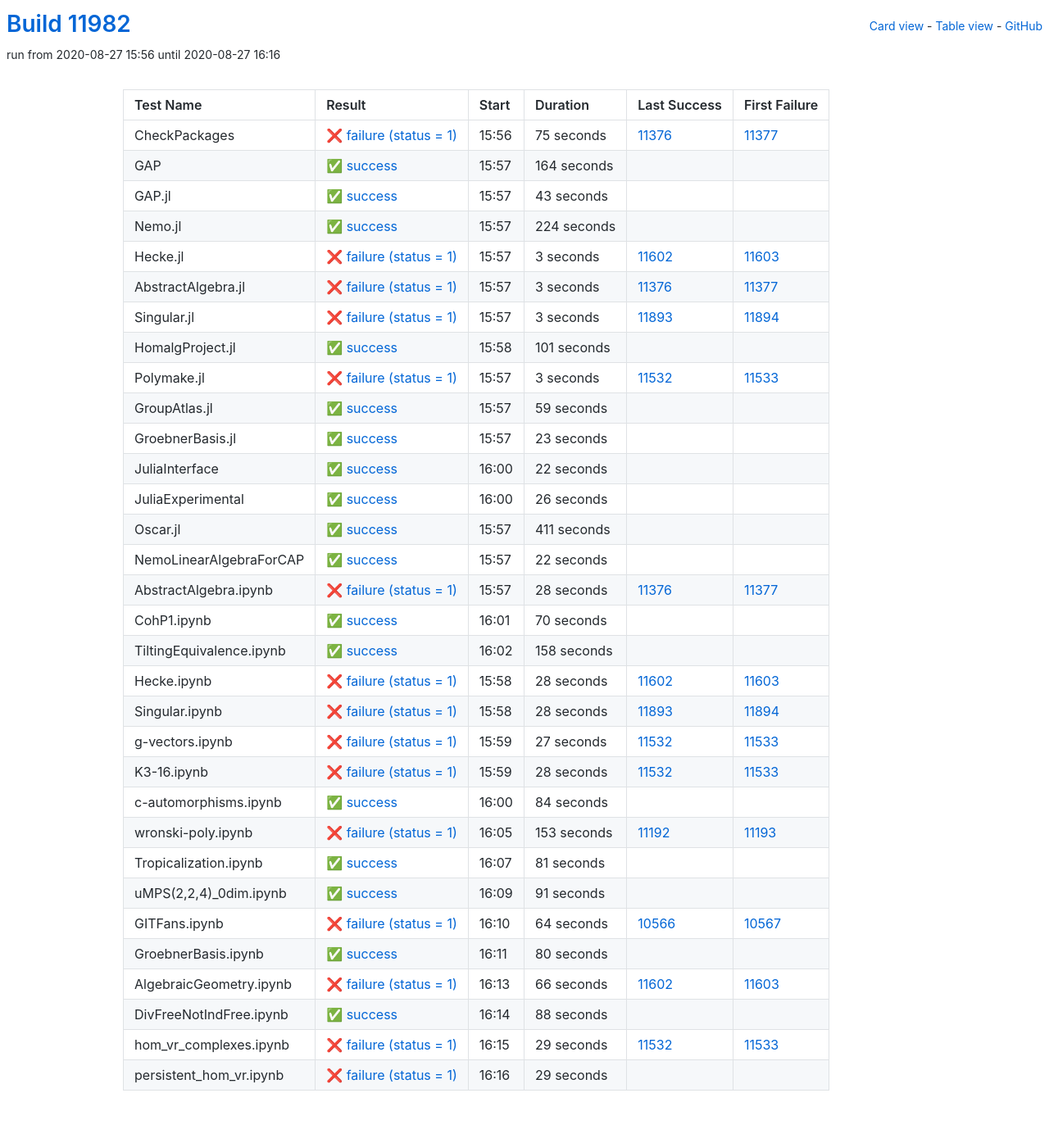
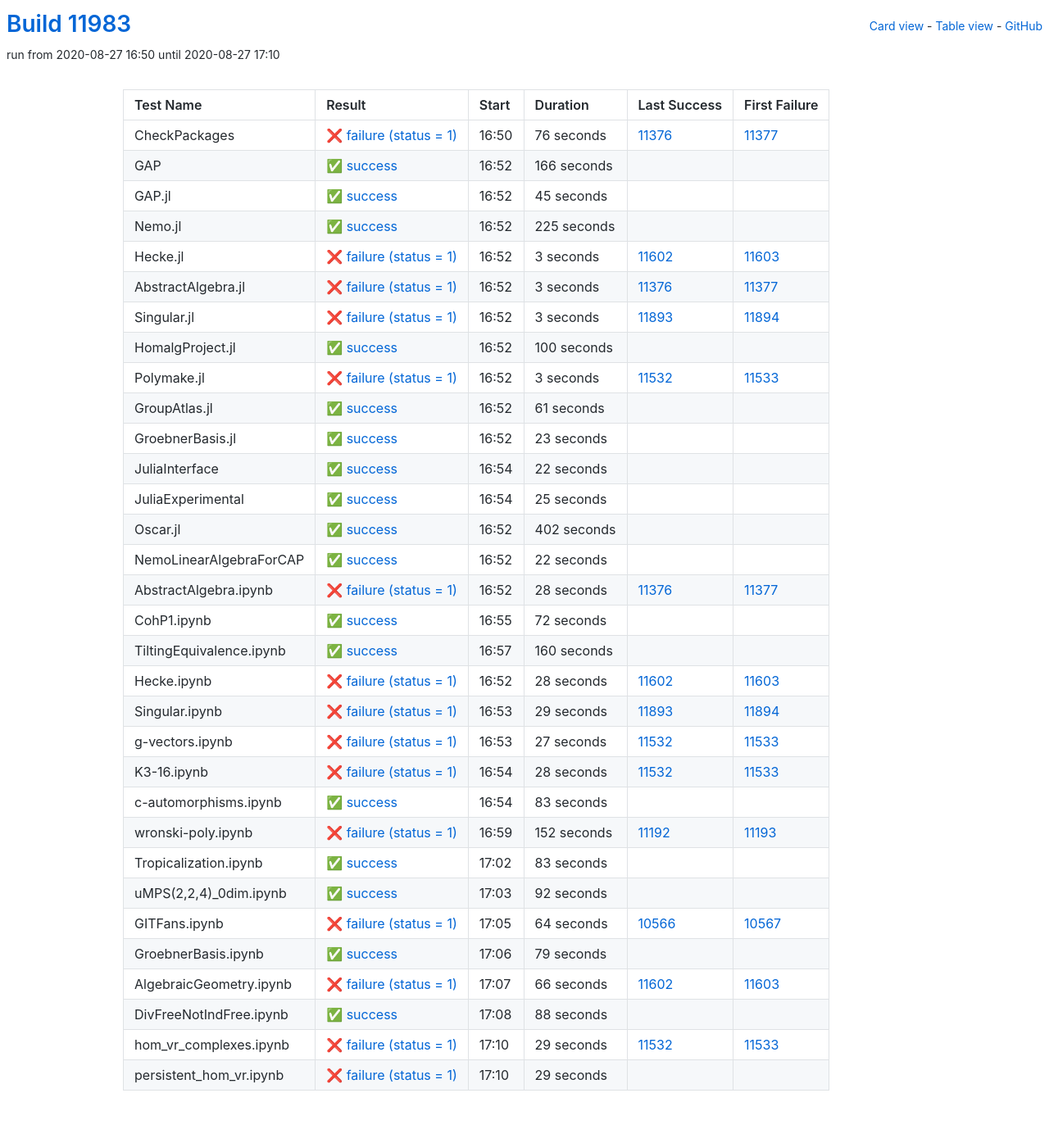
Before and after one commit to oscar-system/oscar-ci-status, a Jekyll site: the page built from table.html, in a window 1280 px wide. Shown: the whole page at 82% size. Built offline with Jekyll 4.4.1, drawn with Linux system fonts in a browser that asks for light colours.

Commit message:
Build #11983

```diff
--- a/_data/ci.yml
+++ b/_data/ci.yml
@@ -1,6 +1,6 @@
 ---
-build: 11982
-build_url: https://oscarci.mathematik.uni-kl.de/job/oscar/11982/
+build: 11983
+build_url: https://oscarci.mathematik.uni-kl.de/job/oscar/11983/
 job: oscar
 organization: oscar-system
 repo: oscar-ci-status
@@ -8,56 +8,56 @@
 tests:
 - name: CheckPackages
   id: checkpackages
-  log: https://oscarci.mathematik.uni-kl.de/job/oscar/11982/artifact/logs/build-11982/CheckPackages.log
-  start: 2020-08-27 15:56
+  log: https://oscarci.mathematik.uni-kl.de/job/oscar/11983/artifact/logs/build-11983/CheckPackages.log
+  start: 2020-08-27 16:50
   success: false
   exitcode: 1
   status: failure
-  duration: 75
+  duration: 76
   last_success: 11376
   last_success_url: https://oscarci.mathematik.uni-kl.de/job/oscar/11376/
   first_failure: 11377
   first_failure_url: https://oscarci.mathematik.uni-kl.de/job/oscar/11377/
 - name: GAP
   id: gap
-  log: https://oscarci.mathematik.uni-kl.de/job/oscar/11982/artifact/logs/build-11982/GAP.log
-  start: 2020-08-27 15:57
+  log: https://oscarci.mathematik.uni-kl.de/job/oscar/11983/artifact/logs/build-11983/GAP.log
+  start: 2020-08-27 16:52
   success: true
   exitcode: 0
   status: success
-  duration: 164
+  duration: 166
   last_success: false
   last_success_url:
   first_failure: false
   first_failure_url:
 - name: GAP.jl
   id: gap-jl
-  log: https://oscarci.mathematik.uni-kl.de/job/oscar/11982/artifact/logs/build-11982/GAP.jl.log
-  start: 2020-08-27 15:57
+  log: https://oscarci.mathematik.uni-kl.de/job/oscar/11983/artifact/logs/build-11983/GAP.jl.log
+  start: 2020-08-27 16:52
   success: true
   exitcode: 0
   status: success
-  duration: 43
+  duration: 45
   last_success: false
   last_success_url:
   first_failure: false
   first_failure_url:
 - name: Nemo.jl
   id: nemo-jl
-  log: https://oscarci.mathematik.uni-kl.de/job/oscar/11982/artifact/logs/build-11982/Nemo.jl.log
-  start: 2020-08-27 15:57
+  log: https://oscarci.mathematik.uni-kl.de/job/oscar/11983/artifact/logs/build-11983/Nemo.jl.log
+  start: 2020-08-27 16:52
   success: true
   exitcode: 0
   status: success
-  duration: 224
+  duration: 225
   last_success: false
   last_success_url:
   first_failure: false
   first_failure_url:
 - name: Hecke.jl
   id: hecke-jl
-  log: https://oscarci.mathematik.uni-kl.de/job/oscar/11982/artifact/logs/build-11982/Hecke.jl.log
-  start: 2020-08-27 15:57
+  log: https://oscarci.mathematik.uni-kl.de/job/oscar/11983/artifact/logs/build-11983/Hecke.jl.log
+  start: 2020-08-27 16:52
   success: false
   exitcode: 1
   status: failure
@@ -68,8 +68,8 @@
   first_failure_url: https://oscarci.mathematik.uni-kl.de/job/oscar/11603/
 - name: AbstractAlgebra.jl
   id: abstractalgebra-jl
-  log: https://oscarci.mathematik.uni-kl.de/job/oscar/11982/artifact/logs/build-11982/AbstractAlgebra.jl.log
-  start: 2020-08-27 15:57
+  log: https://oscarci.mathematik.uni-kl.de/job/oscar/11983/artifact/logs/build-11983/AbstractAlgebra.jl.log
+  start: 2020-08-27 16:52
   success: false
   exitcode: 1
   status: failure
@@ -80,8 +80,8 @@
   first_failure_url: https://oscarci.mathematik.uni-kl.de/job/oscar/11377/
 - name: Singular.jl
   id: singular-jl
-  log: https://oscarci.mathematik.uni-kl.de/job/oscar/11982/artifact/logs/build-11982/Singular.jl.log
-  start: 2020-08-27 15:57
+  log: https://oscarci.mathematik.uni-kl.de/job/oscar/11983/artifact/logs/build-11983/Singular.jl.log
+  start: 2020-08-27 16:52
   success: false
   exitcode: 1
   status: failure
@@ -92,20 +92,20 @@
   first_failure_url: https://oscarci.mathematik.uni-kl.de/job/oscar/11894/
 - name: HomalgProject.jl
   id: homalgproject-jl
-  log: https://oscarci.mathematik.uni-kl.de/job/oscar/11982/artifact/logs/build-11982/HomalgProject.jl.log
-  start: 2020-08-27 15:58
+  log: https://oscarci.mathematik.uni-kl.de/job/oscar/11983/artifact/logs/build-11983/HomalgProject.jl.log
+  start: 2020-08-27 16:52
   success: true
   exitcode: 0
   status: success
-  duration: 101
+  duration: 100
   last_success: false
   last_success_url:
   first_failure: false
   first_failure_url:
 - name: Polymake.jl
   id: polymake-jl
-  log: https://oscarci.mathematik.uni-kl.de/job/oscar/11982/artifact/logs/build-11982/Polymake.jl.log
-  start: 2020-08-27 15:57
+  log: https://oscarci.mathematik.uni-kl.de/job/oscar/11983/artifact/logs/build-11983/Polymake.jl.log
+  start: 2020-08-27 16:52
   success: false
   exitcode: 1
   status: failure
@@ -116,20 +116,20 @@
   first_failure_url: https://oscarci.mathematik.uni-kl.de/job/oscar/11533/
 - name: GroupAtlas.jl
   id: groupatlas-jl
-  log: https://oscarci.mathematik.uni-kl.de/job/oscar/11982/artifact/logs/build-11982/GroupAtlas.jl.log
-  start: 2020-08-27 15:57
+  log: https://oscarci.mathematik.uni-kl.de/job/oscar/11983/artifact/logs/build-11983/GroupAtlas.jl.log
+  start: 2020-08-27 16:52
   success: true
   exitcode: 0
   status: success
-  duration: 59
+  duration: 61
   last_success: false
   last_success_url:
   first_failure: false
   first_failure_url:
 - name: GroebnerBasis.jl
   id: groebnerbasis-jl
-  log: https://oscarci.mathematik.uni-kl.de/job/oscar/11982/artifact/logs/build-11982/GroebnerBasis.jl.log
-  start: 2020-08-27 15:57
+  log: https://oscarci.mathematik.uni-kl.de/job/oscar/11983/artifact/logs/build-11983/GroebnerBasis.jl.log
+  start: 2020-08-27 16:52
   success: true
   exitcode: 0
   status: success
@@ -140,8 +140,8 @@
   first_failure_url:
 - name: JuliaInterface
   id: juliainterface
-  log: https://oscarci.mathematik.uni-kl.de/job/oscar/11982/artifact/logs/build-11982/JuliaInterface.log
-  start: 2020-08-27 16:00
+  log: https://oscarci.mathematik.uni-kl.de/job/oscar/11983/artifact/logs/build-11983/JuliaInterface.log
+  start: 2020-08-27 16:54
   success: true
   exitcode: 0
   status: success
@@ -152,32 +152,32 @@
   first_failure_url:
 - name: JuliaExperimental
   id: juliaexperimental
-  log: https://oscarci.mathematik.uni-kl.de/job/oscar/11982/artifact/logs/build-11982/JuliaExperimental.log
-  start: 2020-08-27 16:00
+  log: https://oscarci.mathematik.uni-kl.de/job/oscar/11983/artifact/logs/build-11983/JuliaExperimental.log
+  start: 2020-08-27 16:54
   success: true
   exitcode: 0
   status: success
-  duration: 26
+  duration: 25
   last_success: false
   last_success_url:
   first_failure: false
   first_failure_url:
 - name: Oscar.jl
   id: oscar-jl
-  log: https://oscarci.mathematik.uni-kl.de/job/oscar/11982/artifact/logs/build-11982/Oscar.jl.log
-  start: 2020-08-27 15:57
+  log: https://oscarci.mathematik.uni-kl.de/job/oscar/11983/artifact/logs/build-11983/Oscar.jl.log
+  start: 2020-08-27 16:52
   success: true
   exitcode: 0
   status: success
-  duration: 411
+  duration: 402
   last_success: false
   last_success_url:
   first_failure: false
   first_failure_url:
 - name: NemoLinearAlgebraForCAP
   id: nemolinearalgebraforcap
-  log: https://oscarci.mathematik.uni-kl.de/job/oscar/11982/artifact/logs/build-11982/NemoLinearAlgebraForCAP.log
-  start: 2020-08-27 15:57
+  log: https://oscarci.mathematik.uni-kl.de/job/oscar/11983/artifact/logs/build-11983/NemoLinearAlgebraForCAP.log
+  start: 2020-08-27 16:52
   success: true
   exitcode: 0
   status: success
@@ -188,8 +188,8 @@
   first_failure_url:
 - name: AbstractAlgebra.ipynb
   id: abstractalgebra-ipynb
-  log: https://oscarci.mathematik.uni-kl.de/job/oscar/11982/artifact/logs/build-11982/AbstractAlgebra.ipynb.log
-  start: 2020-08-27 15:57
+  log: https://oscarci.mathematik.uni-kl.de/job/oscar/11983/artifact/logs/build-11983/AbstractAlgebra.ipynb.log
+  start: 2020-08-27 16:52
   success: false
   exitcode: 1
   status: failure
@@ -200,32 +200,32 @@
   first_failure_url: https://oscarci.mathematik.uni-kl.de/job/oscar/11377/
 - name: CohP1.ipynb
   id: cohp1-ipynb
-  log: https://oscarci.mathematik.uni-kl.de/job/oscar/11982/artifact/logs/build-11982/CohP1.ipynb.log
-  start: 2020-08-27 16:01
+  log: https://oscarci.mathematik.uni-kl.de/job/oscar/11983/artifact/logs/build-11983/CohP1.ipynb.log
+  start: 2020-08-27 16:55
   success: true
   exitcode: 0
   status: success
-  duration: 70
+  duration: 72
   last_success: false
   last_success_url:
   first_failure: false
   first_failure_url:
 - name: TiltingEquivalence.ipynb
   id: tiltingequivalence-ipynb
-  log: https://oscarci.mathematik.uni-kl.de/job/oscar/11982/artifact/logs/build-11982/TiltingEquivalence.ipynb.log
-  start: 2020-08-27 16:02
+  log: https://oscarci.mathematik.uni-kl.de/job/oscar/11983/artifact/logs/build-11983/TiltingEquivalence.ipynb.log
+  start: 2020-08-27 16:57
   success: true
   exitcode: 0
   status: success
-  duration: 158
+  duration: 160
   last_success: false
   last_success_url:
   first_failure: false
   first_failure_url:
 - name: Hecke.ipynb
   id: hecke-ipynb
-  log: https://oscarci.mathematik.uni-kl.de/job/oscar/11982/artifact/logs/build-11982/Hecke.ipynb.log
-  start: 2020-08-27 15:58
+  log: https://oscarci.mathematik.uni-kl.de/job/oscar/11983/artifact/logs/build-11983/Hecke.ipynb.log
+  start: 2020-08-27 16:52
   success: false
   exitcode: 1
   status: failure
@@ -236,20 +236,20 @@
   first_failure_url: https://oscarci.mathematik.uni-kl.de/job/oscar/11603/
 - name: Singular.ipynb
   id: singular-ipynb
-  log: https://oscarci.mathematik.uni-kl.de/job/oscar/11982/artifact/logs/build-11982/Singular.ipynb.log
-  start: 2020-08-27 15:58
+  log: https://oscarci.mathematik.uni-kl.de/job/oscar/11983/artifact/logs/build-11983/Singular.ipynb.log
+  start: 2020-08-27 16:53
   success: false
   exitcode: 1
   status: failure
-  duration: 28
+  duration: 29
   last_success: 11893
   last_success_url: https://oscarci.mathematik.uni-kl.de/job/oscar/11893/
   first_failure: 11894
   first_failure_url: https://oscarci.mathematik.uni-kl.de/job/oscar/11894/
 - name: g-vectors.ipynb
   id: g-vectors-ipynb
-  log: https://oscarci.mathematik.uni-kl.de/job/oscar/11982/artifact/logs/build-11982/g-vectors.ipynb.log
-  start: 2020-08-27 15:59
+  log: https://oscarci.mathematik.uni-kl.de/job/oscar/11983/artifact/logs/build-11983/g-vectors.ipynb.log
+  start: 2020-08-27 16:53
   success: false
   exitcode: 1
   status: failure
@@ -260,8 +260,8 @@
   first_failure_url: https://oscarci.mathematik.uni-kl.de/job/oscar/11533/
 - name: K3-16.ipynb
   id: k3-16-ipynb
-  log: https://oscarci.mathematik.uni-kl.de/job/oscar/11982/artifact/logs/build-11982/K3-16.ipynb.log
-  start: 2020-08-27 15:59
+  log: https://oscarci.mathematik.uni-kl.de/job/oscar/11983/artifact/logs/build-11983/K3-16.ipynb.log
+  start: 2020-08-27 16:54
   success: false
   exitcode: 1
   status: failure
@@ -272,56 +272,56 @@
   first_failure_url: https://oscarci.mathematik.uni-kl.de/job/oscar/11533/
 - name: c-automorphisms.ipynb
   id: c-automorphisms-ipynb
-  log: https://oscarci.mathematik.uni-kl.de/job/oscar/11982/artifact/logs/build-11982/c-automorphisms.ipynb.log
-  start: 2020-08-27 16:00
+  log: https://oscarci.mathematik.uni-kl.de/job/oscar/11983/artifact/logs/build-11983/c-automorphisms.ipynb.log
+  start: 2020-08-27 16:54
   success: true
   exitcode: 0
   status: success
-  duration: 84
+  duration: 83
   last_success: false
   last_success_url:
   first_failure: false
   first_failure_url:
 - name: wronski-poly.ipynb
   id: wronski-poly-ipynb
-  log: https://oscarci.mathematik.uni-kl.de/job/oscar/11982/artifact/logs/build-11982/wronski-poly.ipynb.log
-  start: 2020-08-27 16:05
+  log: https://oscarci.mathematik.uni-kl.de/job/oscar/11983/artifact/logs/build-11983/wronski-poly.ipynb.log
+  start: 2020-08-27 16:59
   success: false
   exitcode: 1
   status: failure
-  duration: 153
+  duration: 152
   last_success: 11192
   last_success_url: https://oscarci.mathematik.uni-kl.de/job/oscar/11192/
   first_failure: 11193
   first_failure_url: https://oscarci.mathematik.uni-kl.de/job/oscar/11193/
 - name: Tropicalization.ipynb
   id: tropicalization-ipynb
-  log: https://oscarci.mathematik.uni-kl.de/job/oscar/11982/artifact/logs/build-11982/Tropicalization.ipynb.log
-  start: 2020-08-27 16:07
+  log: https://oscarci.mathematik.uni-kl.de/job/oscar/11983/artifact/logs/build-11983/Tropicalization.ipynb.log
+  start: 2020-08-27 17:02
   success: true
   exitcode: 0
   status: success
-  duration: 81
+  duration: 83
   last_success: false
   last_success_url:
   first_failure: false
   first_failure_url:
 - name: uMPS(2,2,4)_0dim.ipynb
   id: umps-2-2-4-0dim-ipynb
-  log: https://oscarci.mathematik.uni-kl.de/job/oscar/11982/artifact/logs/build-11982/uMPS-2-2-4-_0dim.ipynb.log
-  start: 2020-08-27 16:09
+  log: https://oscarci.mathematik.uni-kl.de/job/oscar/11983/artifact/logs/build-11983/uMPS-2-2-4-_0dim.ipynb.log
+  start: 2020-08-27 17:03
   success: true
   exitcode: 0
   status: success
-  duration: 91
+  duration: 92
   last_success: false
   last_success_url:
   first_failure: false
   first_failure_url:
 - name: GITFans.ipynb
   id: gitfans-ipynb
-  log: https://oscarci.mathematik.uni-kl.de/job/oscar/11982/artifact/logs/build-11982/GITFans.ipynb.log
-  start: 2020-08-27 16:10
+  log: https://oscarci.mathematik.uni-kl.de/job/oscar/11983/artifact/logs/build-11983/GITFans.ipynb.log
+  start: 2020-08-27 17:05
   success: false
   exitcode: 1
   status: failure
@@ -332,20 +332,20 @@
   first_failure_url: https://oscarci.mathematik.uni-kl.de/job/oscar/10567/
 - name: GroebnerBasis.ipynb
   id: groebnerbasis-ipynb
-  log: https://oscarci.mathematik.uni-kl.de/job/oscar/11982/artifact/logs/build-11982/GroebnerBasis.ipynb.log
-  start: 2020-08-27 16:11
+  log: https://oscarci.mathematik.uni-kl.de/job/oscar/11983/artifact/logs/build-11983/GroebnerBasis.ipynb.log
+  start: 2020-08-27 17:06
   success: true
   exitcode: 0
   status: success
-  duration: 80
+  duration: 79
   last_success: false
   last_success_url:
   first_failure: false
   first_failure_url:
 - name: AlgebraicGeometry.ipynb
   id: algebraicgeometry-ipynb
-  log: https://oscarci.mathematik.uni-kl.de/job/oscar/11982/artifact/logs/build-11982/AlgebraicGeometry.ipynb.log
-  start: 2020-08-27 16:13
+  log: https://oscarci.mathematik.uni-kl.de/job/oscar/11983/artifact/logs/build-11983/AlgebraicGeometry.ipynb.log
+  start: 2020-08-27 17:07
   success: false
   exitcode: 1
   status: failure
@@ -356,8 +356,8 @@
   first_failure_url: https://oscarci.mathematik.uni-kl.de/job/oscar/11603/
 - name: DivFreeNotIndFree.ipynb
   id: divfreenotindfree-ipynb
-  log: https://oscarci.mathematik.uni-kl.de/job/oscar/11982/artifact/logs/build-11982/DivFreeNotIndFree.ipynb.log
-  start: 2020-08-27 16:14
+  log: https://oscarci.mathematik.uni-kl.de/job/oscar/11983/artifact/logs/build-11983/DivFreeNotIndFree.ipynb.log
+  start: 2020-08-27 17:08
   success: true
   exitcode: 0
   status: success
@@ -368,8 +368,8 @@
   first_failure_url:
 - name: hom_vr_complexes.ipynb
   id: hom-vr-complexes-ipynb
-  log: https://oscarci.mathematik.uni-kl.de/job/oscar/11982/artifact/logs/build-11982/hom_vr_complexes.ipynb.log
-  start: 2020-08-27 16:15
+  log: https://oscarci.mathematik.uni-kl.de/job/oscar/11983/artifact/logs/build-11983/hom_vr_complexes.ipynb.log
+  start: 2020-08-27 17:10
   success: false
   exitcode: 1
   status: failure
@@ -380,8 +380,8 @@
   first_failure_url: https://oscarci.mathematik.uni-kl.de/job/oscar/11533/
 - name: persistent_hom_vr.ipynb
   id: persistent-hom-vr-ipynb
-  log: https://oscarci.mathematik.uni-kl.de/job/oscar/11982/artifact/logs/build-11982/persistent_hom_vr.ipynb.log
-  start: 2020-08-27 16:16
+  log: https://oscarci.mathematik.uni-kl.de/job/oscar/11983/artifact/logs/build-11983/persistent_hom_vr.ipynb.log
+  start: 2020-08-27 17:10
   success: false
   exitcode: 1
   status: failure
```
Also changed, not shown: README.md.
